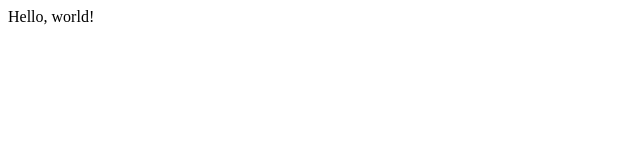
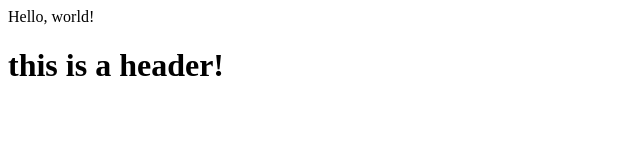
Before and after one commit to alexasummers/WEB110Spring2025, a plain HTML site: page index.html in a window 1280 px wide. Shown: the whole page, without its empty margins (0-640 px from the left). Drawn offline with Linux system fonts and the light colour scheme.

Commit message:
Update index.html

```diff
--- a/index.html
+++ b/index.html
@@ -1 +1,2 @@
 Hello, world!
+<h1>this is a header!</h1>
```
